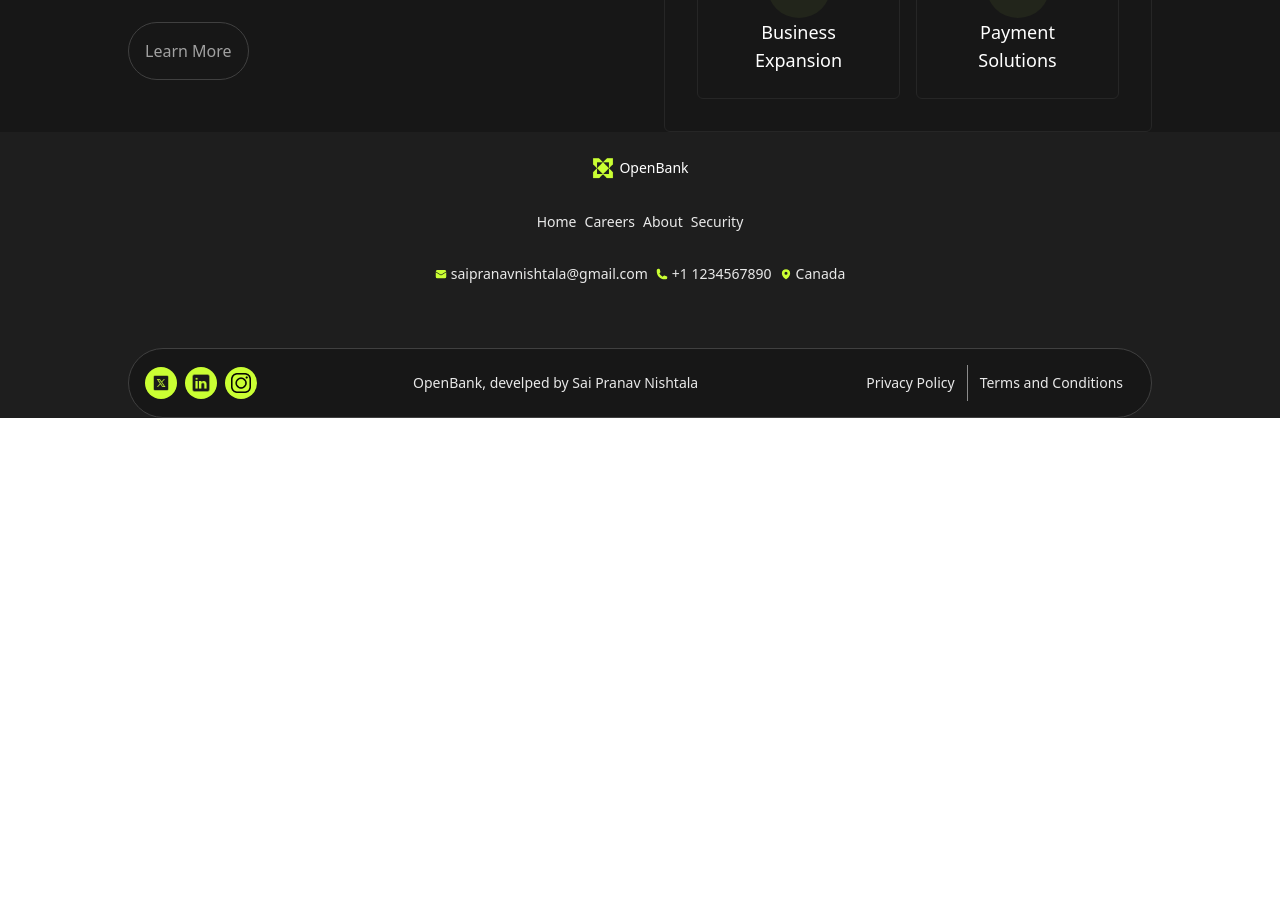
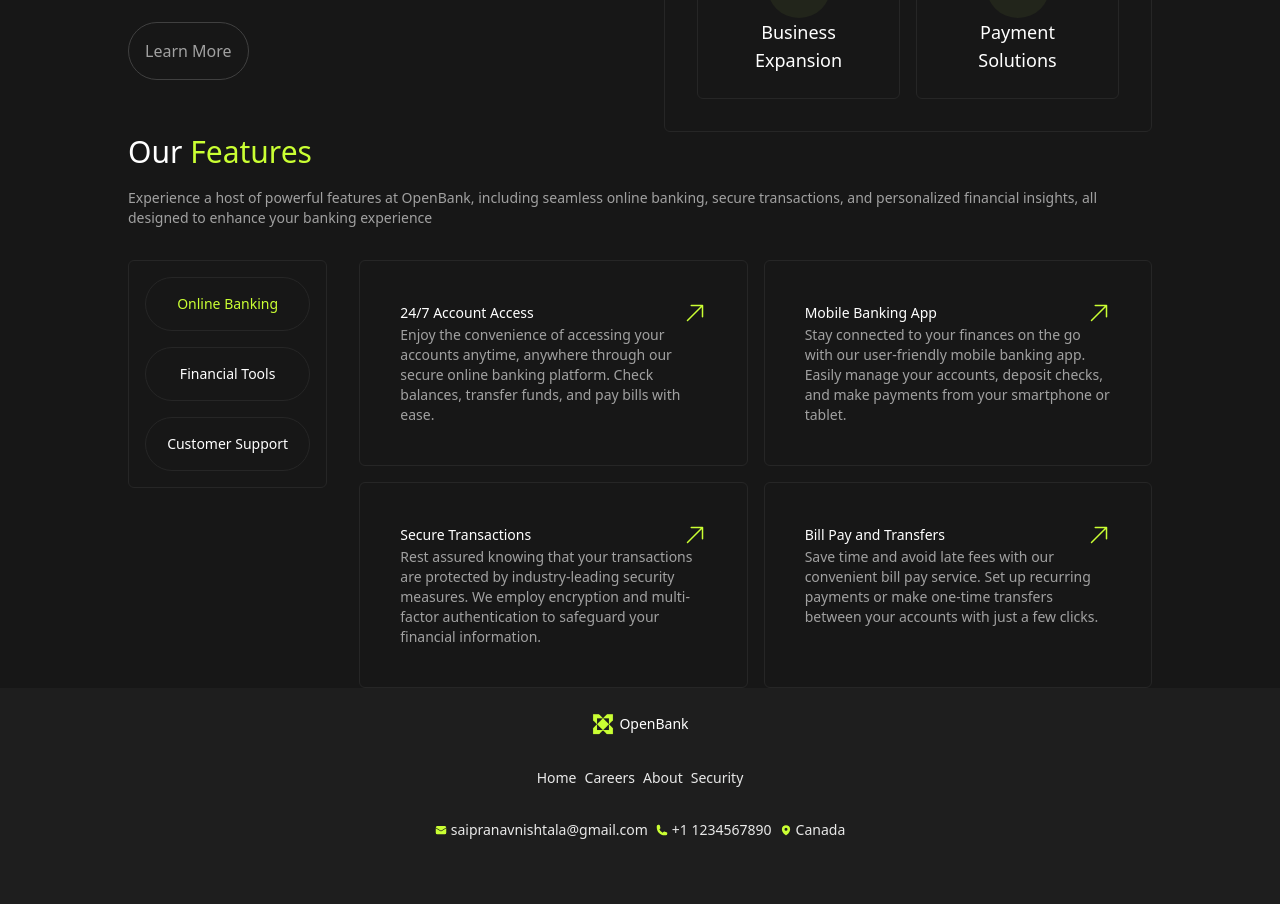
Before and after one commit to pranav605/OpenBank, a React (Vite) app: page / in a window 1280 px wide. Shown: the part 1980-2884 px from the top of the page. Before the commit the page ends 2398 px from the top, so only its background shows below. Built offline with nearby package versions, Linux system fonts and the light colour scheme.

Commit message:
Added features seciton in landing page

```diff
--- /dev/null
+++ b/src/pages/Landing/LandingFeatures.jsx
@@ -0,0 +1,147 @@
+import React, { useState } from 'react'
+import { AnimatePresence, motion } from 'motion/react'
+import { ArrowUpRightIcon } from '@heroicons/react/24/solid';
+const LandingFeatures = () => {
+    const [activeTab, setActiveTab] = useState('Online Banking');
+    const categories = ["Online Banking", "Financial Tools", "Customer Support"]
+    return (
+        <div className='flex flex-col md:max-w-5xl mx-auto gap-8'>
+            <div className='flex flex-col md:justify-start md:items-start justify-center items-center md:text-start text-center'>
+                <motion.h2 className="accent-text text-3xl/10 font-medium">
+                    <motion.span className='text-white'>Our</motion.span> Features
+                </motion.h2>
+                <motion.p className='text-sm font-light text-neutral-400 pt-4'>
+                    Experience a host of powerful features at OpenBank, including seamless online banking, secure transactions, and personalized financial insights, all designed to enhance your banking experience
+                </motion.p>
+            </div>
+            <div className='flex flex-col md:flex-row gap-8'>
+                <div className='h-fit flex flex-1/5 flex-col bg-neutral-900 border border-neutral-800 rounded-md gap-4 p-4'>
+                    {categories.map((v, i) => {
+                        return (
+                            <motion.button
+                                key={i}
+                                className={`relative rounded-full px-4 py-4 text-sm text-white font-light transition focus-visible:outline-2 border border-neutral-800 cursor-pointer`}
+                                style={{
+                                    WebkitTapHighlightColor: "transparent",
+                                }}
+                                animate={{
+                                    color: activeTab === v ? "#CAFF33" : "#ffffff",
+                                }}
+                                transition={{ type: 'spring', bounce: 0.2, duration: 0.2 }}
+                                onClick={() => setActiveTab(v)}
+                            >
+
+                                {v}
+                            </motion.button>
+                        )
+                    })}
+                </div>
+                <div className="flex flex-4/5 flex-col md:flex-row gap-4">
+                    <AnimatePresence mode='wait'>
+                        {{
+                            "Online Banking": (
+                                <motion.div
+                                    key="online"
+                                    className="grid grid-cols-1 md:grid-cols-2 gap-4"
+                                    initial={{ opacity: 0, y: 20 }}
+                                    animate={{ opacity: 1, y: 0 }}
+                                    exit={{ opacity: 0, y: -20 }}
+                                    transition={{ duration: 0.4 }}
+                                >
+                                    {FeatureCard(
+                                        "24/7 Account Access",
+                                        "Enjoy the convenience of accessing your accounts anytime, anywhere through our secure online banking platform. Check balances, transfer funds, and pay bills with ease."
+                                    )}
+                                    {FeatureCard(
+                                        "Mobile Banking App",
+                                        "Stay connected to your finances on the go with our user-friendly mobile banking app. Easily manage your accounts, deposit checks, and make payments from your smartphone or tablet."
+                                    )}
+                                    {FeatureCard(
+                                        "Secure Transactions",
+                                        "Rest assured knowing that your transactions are protected by industry-leading security measures. We employ encryption and multi-factor authentication to safeguard your financial information."
+                                    )}
+                                    {FeatureCard(
+                                        "Bill Pay and Transfers",
+                                        "Save time and avoid late fees with our convenient bill pay service. Set up recurring payments or make one-time transfers between your accounts with just a few clicks."
+                                    )}
+                                </motion.div>
+                            ),
+
+                            "Financial Tools": (
+                                <motion.div
+                                    key="tools"
+                                    className="grid grid-cols-1 md:grid-cols-2 gap-4"
+                                    initial={{ opacity: 0, y: 20 }}
+                                    animate={{ opacity: 1, y: 0 }}
+                                    exit={{ opacity: 0, y: -20 }}
+                                    transition={{ duration: 0.4 }}
+                                >
+                                    {FeatureCard(
+                                        "Budgeting & Expense Tracking",
+                                        "Take control of your spending with built-in budgeting tools. Categorize expenses, track trends, and set financial goals that keep you on track."
+                                    )}
+                                    {FeatureCard(
+                                        "Savings Goals",
+                                        "Easily set and monitor savings goals for vacations, big purchases, or emergencies. Automated progress updates help you stay motivated."
+                                    )}
+                                    {FeatureCard(
+                                        "Investment Insights",
+                                        "Get personalized insights into your investment portfolio with performance charts, risk analysis, and recommendations to grow your wealth."
+                                    )}
+                                    {FeatureCard(
+                                        "Financial Calculators",
+                                        "Use smart calculators to estimate loan payments, mortgage affordability, retirement savings, and more—all at your fingertips."
+                                    )}
+                                </motion.div>
+                            ),
+
+                            "Customer Support": (
+                                <motion.div
+                                    key="support"
+                                    className="grid grid-cols-1 md:grid-cols-2 gap-4"
+                                    initial={{ opacity: 0, y: 20 }}
+                                    animate={{ opacity: 1, y: 0 }}
+                                    exit={{ opacity: 0, y: -20 }}
+                                    transition={{ duration: 0.4 }}
+                                >
+                                    {FeatureCard(
+                                        "24/7 Live Chat",
+                                        "Connect instantly with our support agents through live chat, available around the clock to answer your questions."
+                                    )}
+                                    {FeatureCard(
+                                        "Dedicated Phone Support",
+                                        "Speak directly with our customer care team for quick resolutions to your issues, from account help to transaction queries."
+                                    )}
+                                    {FeatureCard(
+                                        "Knowledge Base",
+                                        "Browse FAQs, tutorials, and how-to guides designed to help you solve problems without waiting on support."
+                                    )}
+                                    {FeatureCard(
+                                        "Community Forum",
+                                        "Engage with other users in our moderated forum to share tips, experiences, and get peer-to-peer advice."
+                                    )}
+                                </motion.div>
+                            ),
+                        }[activeTab]}
+                    </AnimatePresence>
+
+                </div>
+
+            </div>
+        </div>
+    )
+}
+
+const FeatureCard = (title, desc) => {
+    return <motion.div className='flex flex-col p-10 border border-neutral-800 rounded-md'>
+        <motion.div className='flex flex-row justify-between items-center'>
+            <motion.h3 className='text-sm text-white font-normal'>{title}</motion.h3>
+            <ArrowUpRightIcon height={24} width={24} fill='#CAFF33' />
+        </motion.div>
+        <motion.p className='text-sm font-light text-neutral-400'>
+            {desc}
+        </motion.p>
+    </motion.div>
+}
+
+export default LandingFeatures
--- a/src/pages/Landing/LandingPage.jsx
+++ b/src/pages/Landing/LandingPage.jsx
@@ -2,6 +2,7 @@ import React from 'react'
 import LandingHero from './LandingHero'
 import LandingProducts from './LandingProducts'
 import LandingUseCases from './LandingUseCases'
+import LandingFeatures from './LandingFeatures'
 
 export const LandingPage = () => {
   return (
@@ -9,6 +10,7 @@ export const LandingPage = () => {
         <LandingHero/>
         <LandingProducts/>
         <LandingUseCases/>
+        <LandingFeatures/>
     </div>
   )
 }
```
